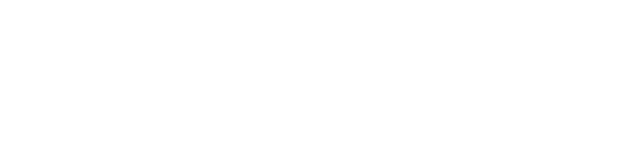
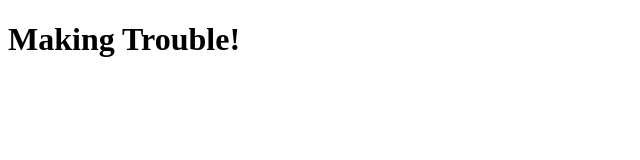
Before and after one commit to OSotoiv/testRepo, a plain HTML site: page index.html in a window 1280 px wide. Shown: the whole page, without its empty margins (0-640 px from the left). Drawn offline with Linux system fonts and the light colour scheme.

Commit message:
trouble has been made

```diff
--- a/index.html
+++ b/index.html
@@ -9,7 +9,7 @@
 </head>
 
 <body>
-
+    <h1>Making Trouble!</h1>
 </body>
 
 </html>
```
